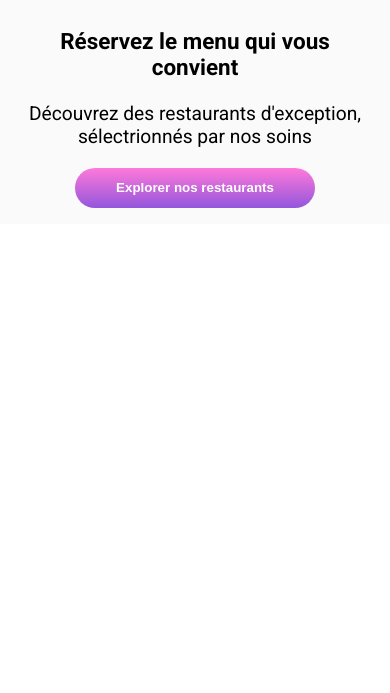
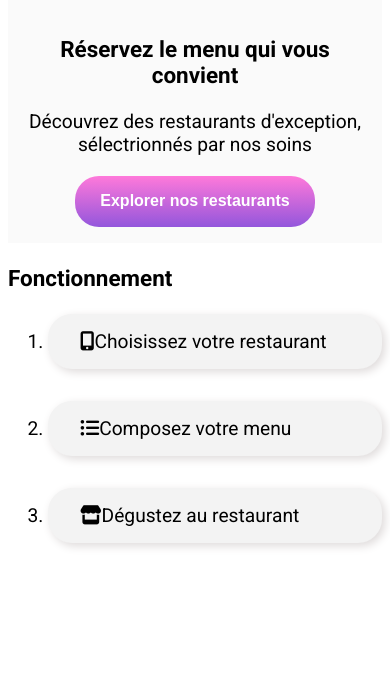
Before and after one commit to EdwinDij/EdwinDijeont_3_26112021, a plain HTML site: page Ohmyfood.html in a window 390 px wide. Shown: the part 151-844 px from the top of the page. Drawn offline with Linux system fonts and the light colour scheme; a web font is replaced by a local one.

Commit message:
mise en place responsive, et bouton fonctionnement

```diff
--- a/Ohmyfood.html
+++ b/Ohmyfood.html
@@ -17,7 +17,7 @@
     </head>
 
         <body>
-
+                <!------ HEADER ------->
             <header>
                 <h1 class="logo">Ohmyfood</h>
             </header>
@@ -34,6 +34,16 @@
             <button class="more">Explorer nos restaurants</button>
                 </div>
         </section>
+                    <!-------FUNCTION ------->
+        <section class="funtionpage">
+            <h3 class="title-function">Fonctionnement</h3>
+                <ol class="function-tools">
+                    <li><i class="fas fa-mobile-alt"></i>Choisissez votre restaurant</li>
+                    <li><i class="fas fa-list-ul"></i>Composez votre menu</li>
+                    <li><i class="fas fa-store"></i>Dégustez au restaurant</li>
+                </ol>
+
+        </section>
 
         </main>
         </body>
--- a/Ohmyfood.sass
+++ b/Ohmyfood.sass
@@ -6,11 +6,13 @@
  #353535
 
 body
-    margin: 0
+    margin:
 
 main
     font-family: Roboto, sans-serif
     font-size: 1.2rem
+
+    ////////*** HEADER ***/////////
 
 .logo
     text-align: center
@@ -18,6 +20,8 @@ main
     margin-top: 0
     padding: 1rem
     box-shadow: 0px 5px 3px lightgrey
+
+    ////////*** City ***//////////
 
 .location
     text-align: center
@@ -27,6 +31,8 @@ main
     margin-bottom: 0
     @media (min-width: 700px)
         text-align: right
+
+    ///////*** Main zone ***/////////
 
 .titlezone
     background-color: #fafafa
@@ -42,10 +48,39 @@ main
 button
     background: linear-gradient(#FF79DA,#9356DC)
     width: 15rem
-    height: 2.5rem
+    height: 3.2rem
     border-radius: 1.5rem
     border: none
     cursor: pointer
+    font-size: 1rem
 
 button:hover
     opacity: 0.9
+
+    ///////*** FUNCTION ***///////
+
+.title-function
+    @media (min-width: 700px)
+        text-align: center
+.function-tools
+    display: flex
+    gap: 2rem
+    @media (max-width: 990px)
+        flex-direction: column
+    @media ( min-width:700px  )
+        justify-content: center
+        justify-content: space-evenly
+
+
+.function-tools li
+    background-color: #f3f3f3
+    padding: 1rem 2rem
+    border-radius: 1.5rem
+    box-shadow: 3px 3px 10px #dedada
+    cursor: pointer
+
+
+.function-tools li:hover
+    background: #fcb8e9
+    background: linear-gradient (#9356DC)
+    transition-duration: 0.5s
```
Also changed, not shown: Ohmyfood.css, 1 other file.
